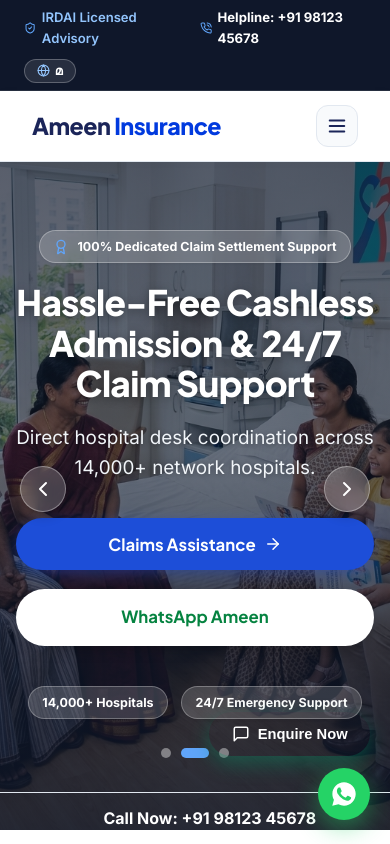
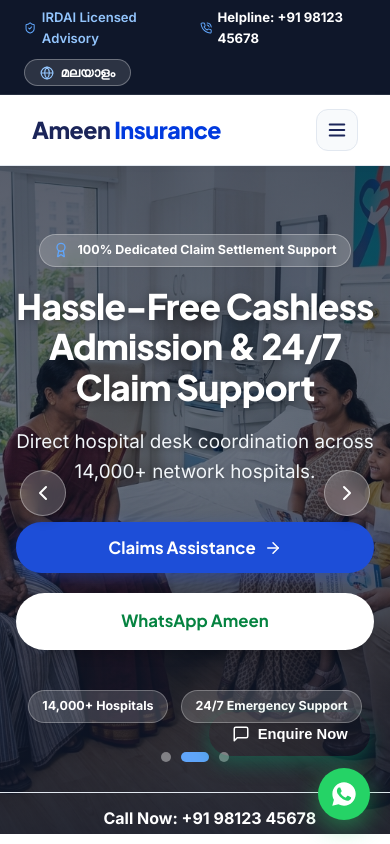
Before and after one commit to Nevin3973/ameeninsurance, a React (Vite) app: page / in a window 390 px wide. Shown: the top 844 px of the page. Built offline with nearby package versions, Linux system fonts and the light colour scheme.

Commit message:
Restore full language button text (മലയാളം / English) in top bar and mobile drawer

```diff
--- a/src/components/Navbar.jsx
+++ b/src/components/Navbar.jsx
@@ -75,24 +75,24 @@
           <div style={{ display: 'flex', alignItems: 'center', gap: '0.85rem' }}>
             <button
               onClick={toggleLanguage}
-              title={lang === 'en' ? 'Switch to Malayalam (മ)' : 'Switch to English (Eng)'}
+              title={lang === 'en' ? 'Switch to Malayalam' : 'Switch to English'}
               style={{
                 display: 'inline-flex',
                 alignItems: 'center',
-                gap: '0.3rem',
-                padding: '0.25rem 0.75rem',
+                gap: '0.4rem',
+                padding: '0.3rem 0.95rem',
                 borderRadius: '9999px',
-                border: '1px solid rgba(255,255,255,0.25)',
-                background: 'rgba(255,255,255,0.1)',
+                border: '1px solid rgba(255,255,255,0.3)',
+                background: 'rgba(255,255,255,0.12)',
                 color: '#ffffff',
-                fontSize: '0.78rem',
-                fontWeight: 800,
+                fontSize: '0.82rem',
+                fontWeight: 700,
                 cursor: 'pointer',
                 transition: 'all 0.2s ease'
               }}
             >
-              <Globe size={13} color="#93c5fd" />
-              <span>{lang === 'en' ? 'മ' : 'Eng'}</span>
+              <Globe size={14} color="#93c5fd" />
+              <span>{lang === 'en' ? 'മലയാളം' : 'English'}</span>
             </button>
           </div>
         </div>
@@ -259,7 +259,7 @@
                 }}
               >
                 <Globe size={15} color="var(--primary-blue)" />
-                <span>{lang === 'en' ? 'മ' : 'Eng'}</span>
+                <span>{lang === 'en' ? 'മലയാളം' : 'English'}</span>
               </button>
             </div>
 
```
